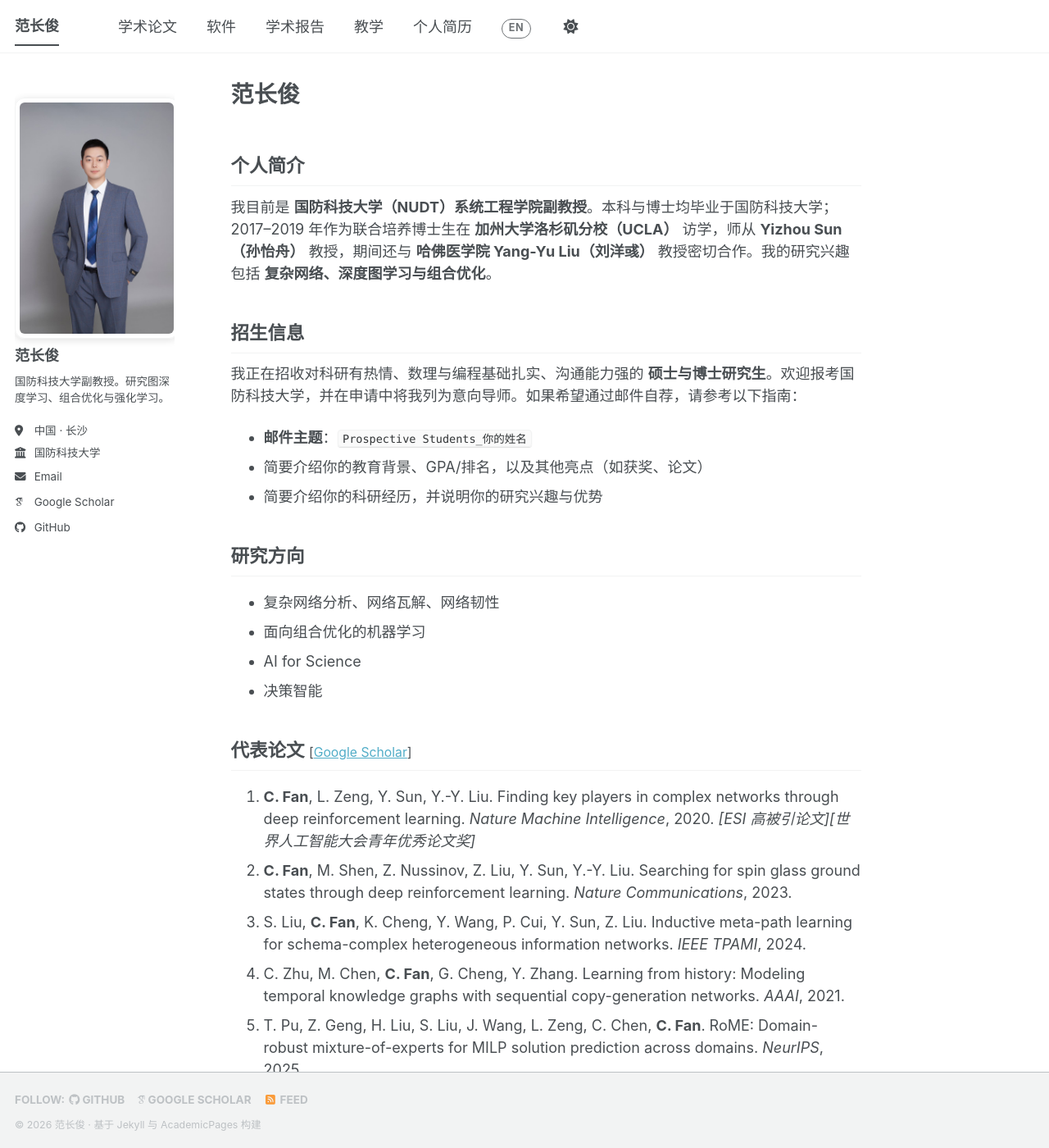
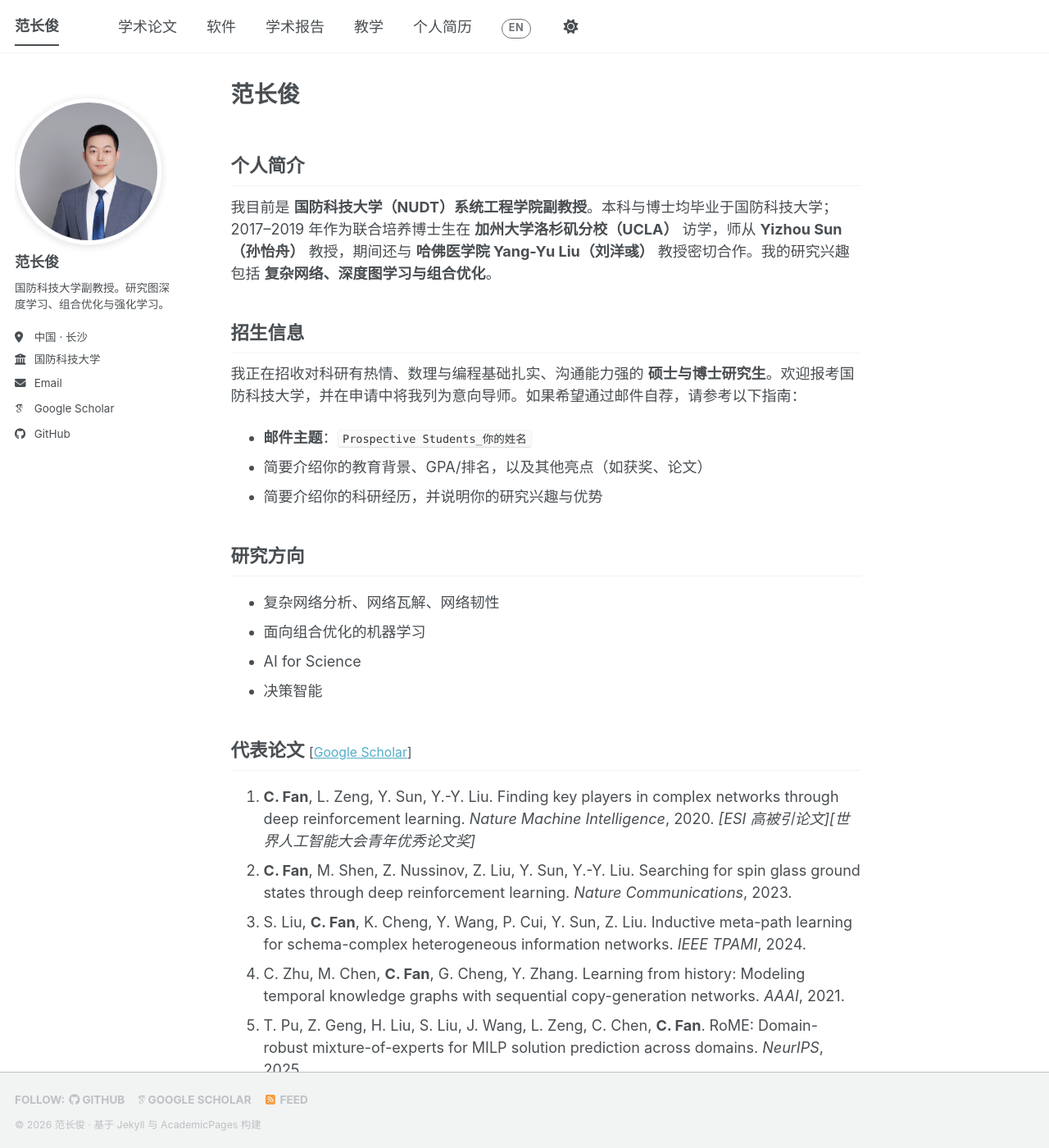
Before and after one commit to fanchangjun/fanchangjun.github.io, a Jekyll site: the page built from _pages/about.md, in a window 1280 px wide and 1400 px high. Shown: the whole window at 82% size. Built offline with Jekyll 4.4.1, drawn with Linux system fonts in a browser that asks for light colours; some web fonts are replaced; a script bundle is joined from its source files by our own code; library files that are not in the unit come from our copies.

Commit message:
style: use square head-shoulders crop as circular avatar
Co-authored-by: Cursor <cursoragent@cursor.com>

```diff
--- a/_config.yml
+++ b/_config.yml
@@ -22,7 +22,7 @@ repository               : "FFrankyy/FFrankyy.github.io"   # [GitHub用户名]/[
 #               Additional customization can be done by editing /_includes/author-profile.html
 author:
   # Biographic information
-  avatar           : "profile.jpg"   # 竖版半身照（圆角矩形展示，见 head/custom.html）；原图备份为 profile-original.jpg
+  avatar           : "avatar.jpg"   # 头肩方形裁剪（圆形展示）；竖版半身照为 profile.jpg，原图备份为 profile-original.jpg
   name             : '<span class="lang-en">Changjun Fan</span><span class="lang-zh">范长俊</span>'
   pronouns         :
   bio              : '<span class="lang-en">Associate Professor at NUDT. Graph deep learning, combinatorial optimization &amp; reinforcement learning.</span><span class="lang-zh">国防科技大学副教授。研究图深度学习、组合优化与强化学习。</span>'
--- a/_includes/head/custom.html
+++ b/_includes/head/custom.html
@@ -47,13 +47,12 @@
   /* 宽表格在小屏上可横向滚动，而不是撑破布局 */
   .page__content table { display: block; max-width: 100%; overflow-x: auto; }
 
-  /* ===== 头像（竖版半身照）===== */
-  /* 覆盖主题默认的圆形裁剪：竖版照片用圆形会变成拉长的椭圆，改为圆角矩形并保持原始比例 */
+  /* ===== 头像（头肩方形裁剪，圆形展示）===== */
   .author__avatar img {
-    border-radius: 12px !important;   /* 圆角矩形，而非圆形/椭圆 */
+    border-radius: 50% !important;    /* 圆形 */
     width: auto !important;           /* 取消主题 .sidebar img{width:100%} 的拉伸 */
-    max-width: 200px !important;      /* 控制最大显示尺寸 */
-    height: auto !important;          /* 保持竖版照片真实宽高比 */
+    max-width: 180px !important;      /* 控制最大显示尺寸 */
+    height: auto !important;
     border: 1px solid var(--global-border-color);
     box-shadow: 0 2px 10px rgba(0, 0, 0, 0.12);
   }
```
Also changed, not shown: images/avatar.jpg (added).
